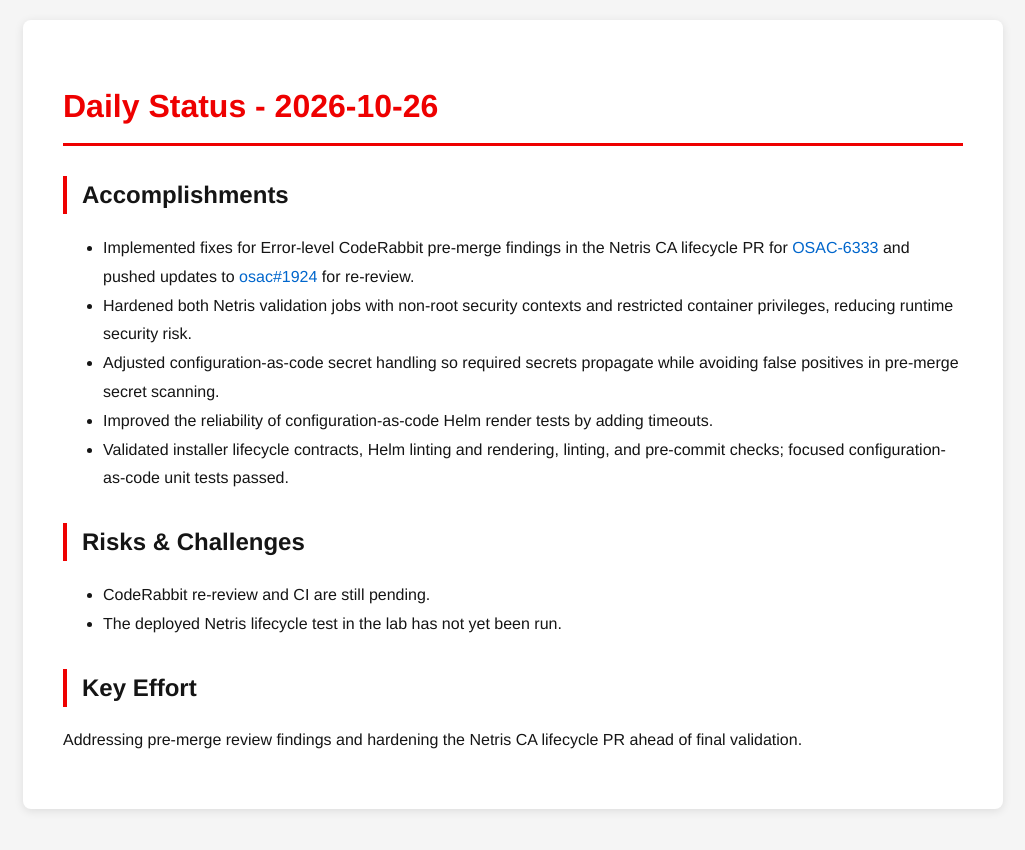
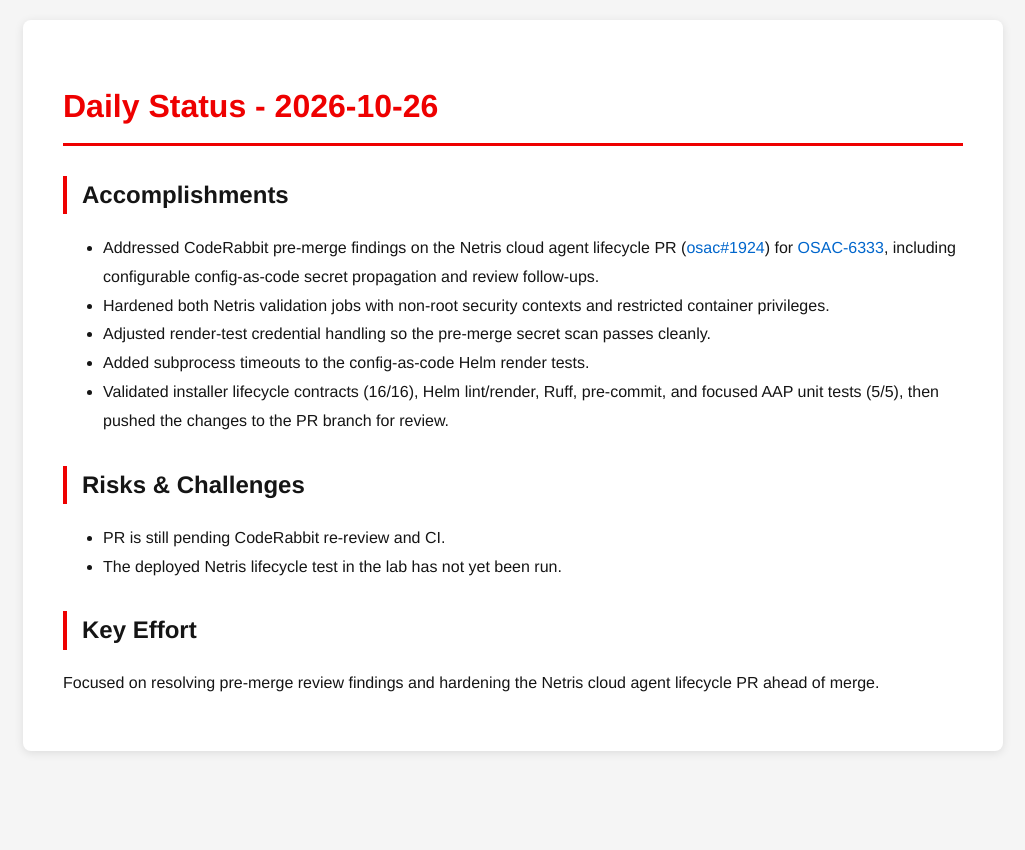
Before and after one commit to tzvatot/daily-status, a Jekyll site: the page built from 2026-10-26.md, in a window 1280 px wide. Shown: the top 850 px of the page, without its empty margins (127-1152 px from the left). Built offline with Jekyll 4.4.1, drawn with Linux system fonts in a browser that asks for light colours.

Commit message:
Daily status update - 2026-10-26

```diff
--- a/2026-10-26.md
+++ b/2026-10-26.md
@@ -7,15 +7,15 @@
 # Daily Status - 2026-10-26
 
 ## Accomplishments
-- Implemented fixes for Error-level CodeRabbit pre-merge findings in the Netris CA lifecycle PR for [OSAC-6333](https://redhat.atlassian.net/browse/OSAC-6333) and pushed updates to [osac#1924](https://github.com/osac-project/osac/pull/1924) for re-review.
-- Hardened both Netris validation jobs with non-root security contexts and restricted container privileges, reducing runtime security risk.
-- Adjusted configuration-as-code secret handling so required secrets propagate while avoiding false positives in pre-merge secret scanning.
-- Improved the reliability of configuration-as-code Helm render tests by adding timeouts.
-- Validated installer lifecycle contracts, Helm linting and rendering, linting, and pre-commit checks; focused configuration-as-code unit tests passed.
+- Addressed CodeRabbit pre-merge findings on the Netris cloud agent lifecycle PR ([osac#1924](https://github.com/osac-project/osac/pull/1924)) for [OSAC-6333](https://redhat.atlassian.net/browse/OSAC-6333), including configurable config-as-code secret propagation and review follow-ups.
+- Hardened both Netris validation jobs with non-root security contexts and restricted container privileges.
+- Adjusted render-test credential handling so the pre-merge secret scan passes cleanly.
+- Added subprocess timeouts to the config-as-code Helm render tests.
+- Validated installer lifecycle contracts (16/16), Helm lint/render, Ruff, pre-commit, and focused AAP unit tests (5/5), then pushed the changes to the PR branch for review.
 
 ## Risks & Challenges
-- CodeRabbit re-review and CI are still pending.
+- PR is still pending CodeRabbit re-review and CI.
 - The deployed Netris lifecycle test in the lab has not yet been run.
 
 ## Key Effort
-Addressing pre-merge review findings and hardening the Netris CA lifecycle PR ahead of final validation.
+Focused on resolving pre-merge review findings and hardening the Netris cloud agent lifecycle PR ahead of merge.
```
